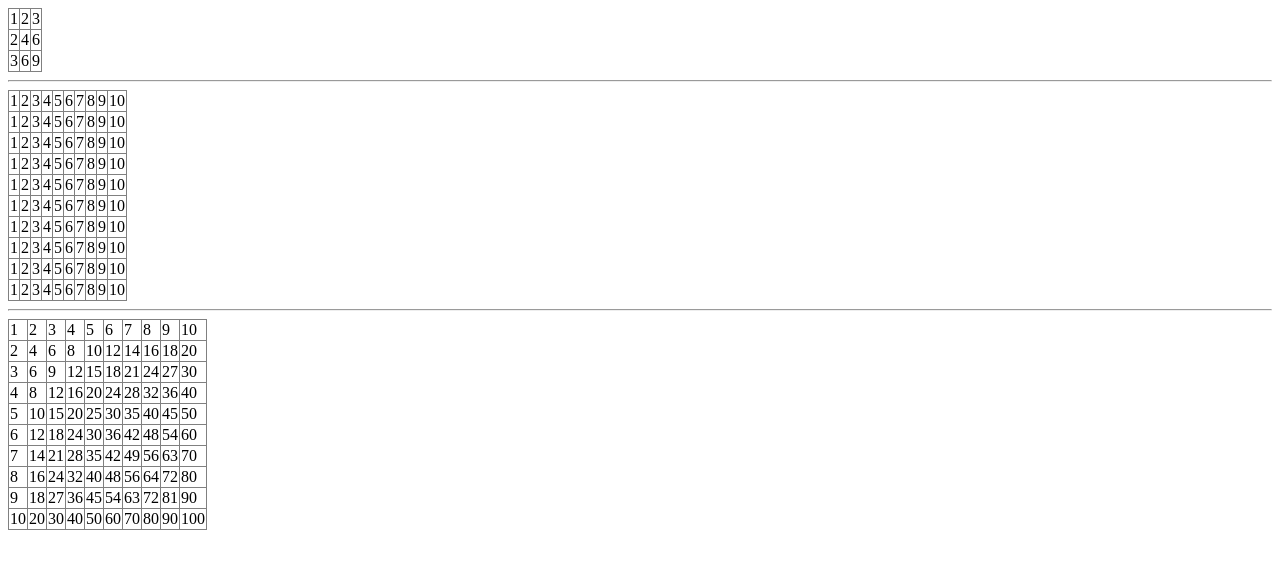
After one commit to Duv1995/Corso-IFTS, a PHP site: page /esercizi/esercizio-for.php in a window 1280 px wide. The commit adds this page. Shown: the top 569 px of the page. Run offline with PHP 8.4, Linux system fonts and the light colour scheme.

Commit message:
tanta robba

```diff
--- /dev/null
+++ b/corso-php/istruzioni/esercizi/esercizio-for.php
@@ -0,0 +1,96 @@
+<!DOCTYPE html>
+<html lang="en">
+
+<head>
+    <meta charset="UTF-8">
+    <meta http-equiv="X-UA-Compatible" content="IE=edge">
+    <meta name="viewport" content="width=device-width, initial-scale=1.0">
+    <title>Esercizio cicli innestati</title>
+</head>
+
+<body>
+    <!-- ESERCIZIO: crea una tabella in HTML con contenuto in PHP -->
+    <table border=1 style=border-collapse:collapse>
+        <tr>
+            <td>1</td>
+            <td>2</td>
+            <td>3</td>
+        </tr>
+
+        <tr>
+            <td>2</td>
+            <td>4</td>
+            <td>6</td>
+        </tr>
+
+        <tr>
+            <td>3</td>
+            <td>6</td>
+            <td>9</td>
+        </tr>
+
+    </table>
+
+
+    <hr>
+    <!-- Voglio creare una tabella utilizzando i cicli con for per ogni riga -->
+
+    <table border=1 style="border-collapse:collapse">
+        <!-- non utilizzo echo dentro php, ma utilizzo multiple sezioni in PHP diverse -->
+        <?php
+        $fine = 10;
+        //apro un ciclo che racchiude il mio ciclo che ho fatto in basso, per ripetere il tutto piu volte
+        for ($riga = 1; $riga <= $fine; $riga++) { //per 10 volte aggiungo una riga <tr> in cui il contenuto è quello del ciclo for sottostante
+
+            echo "<tr>";
+            for ($cella = 1; $cella <= $fine; $cella++) { //per 10 volte aggiungo una cella <td> in cui il contenuto $i cambia per ogni iterazione
+                echo "<td>$cella</td>";
+            } /*se voglio ripetere tutto questo blocco di istruzioni per tot volte
+            devo innestarlo in un ciclo di livello superiore che lo rinchiude*/
+            echo "</tr>";
+        }
+        ?>
+    </table>
+    <!-- In questo modo ottengo una tabella dove però ci son solo numeri da 1 a 10, io però voglio una tabella pitagorica delle tabelline -->
+
+    <hr>
+    <!-- Voglio creare una tabella utilizzando i cicli con for per ogni riga -->
+
+    <table border=1 style="border-collapse:collapse">
+        <!-- non utilizzo echo dentro php, ma utilizzo multiple sezioni in PHP diverse -->
+        <?php
+        $fine = 10;
+        //apro un ciclo che racchiude il mio ciclo che ho fatto in basso, per ripetere il tutto piu volte
+        for ($riga = 1; $riga <= $fine; $riga++) { //per 10 volte aggiungo una riga <tr> in cui il contenuto è quello del ciclo for sottostante
+            echo "<tr>";
+            for ($cella = 1; $cella <= $fine; $cella++) { //per 10 volte aggiungo una cella <td> in cui il contenuto $i cambia per ogni iterazione
+                echo "<td>" . ($riga * $cella) . "</td>"; /*il contenuto delle celle però deve cambiare,
+                e deve contenere il prodotto tra il numero di colonna e il numero di riga per darmi le tabelline*/
+            } /*se voglio ripetere tutto questo blocco di istruzioni per tot volte
+            devo innestarlo in un ciclo di livello superiore che lo rinchiude*/
+            echo "</tr>";
+        }
+        ?>
+    </table>
+
+
+
+
+
+
+
+
+
+
+
+
+
+
+
+
+
+
+
+</body>
+
+</html>
```
Also changed, not shown: corso-php/array/array.php (added, +51 -0 lines), corso-php/istruzioni/if.php (+5 -5 lines), corso-php/istruzioni/switch.php (+7 -1 lines), corso-php/istruzioni/esercizi/esercizi-if.php (renamed from corso-php/istruzioni/esercizi-if.php), corso-php/istruzioni/esercizi/verifica1.php (renamed from corso-php/istruzioni/esercizio-for/index-1.php), corso-php/istruzioni/esercizi/verifica2.php (renamed from corso-php/istruzioni/esercizio-for/index-2.php).
